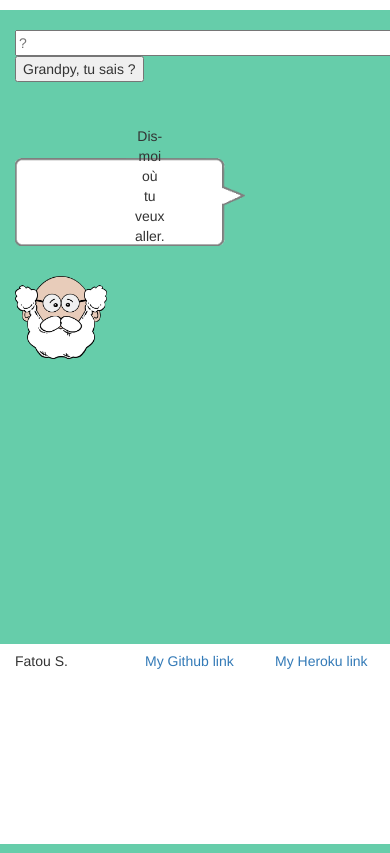
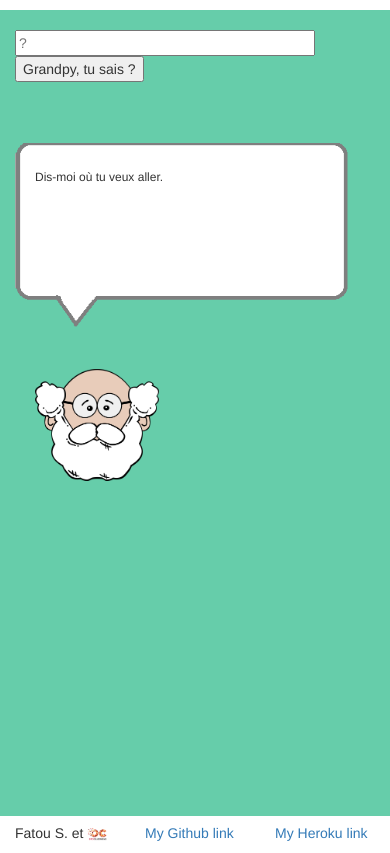
Before and after one commit to FatSin/oc-grandpy, a Flask app: page / in a window 390 px wide; the page is wider, and only the part inside the window is pictured. Run offline with Flask 2, Linux system fonts and the light colour scheme; some libraries are stand-ins or nearby versions.

Commit message:
Frontend enhancement

```diff
--- a/grandpyapp/static/script.js
+++ b/grandpyapp/static/script.js
@@ -1,11 +1,18 @@
 //Interface with Python file
 var form = document.getElementById('form');
 
+var mq = window.matchMedia("(min-width: 500px)")
+
+if(!mq.matches){
+	$('#bubble_img').attr("src",'/static/images/bubble_down.png');
+}
 
 
 form.addEventListener("submit",function(e) {
 
 	var q = form.elements.question.value;
+
+
 
 
 	console.log("parsing starts...pour"+q);
@@ -18,10 +25,13 @@
 
 
 
+
 	$.getJSON('/_callPython', {q}, function(data) {
 
 										//$('#grandpy').addClass('gprotate');
 										//Display grandpybot's answer
+
+										if(mq.matches){
 											 if (data.result.length >= 320){
 												 $('#bubble_img').css("height","210");
 												 $("#answer").css("margin-top","-190px");
@@ -35,6 +45,32 @@
 												$("#answer").css("padding-left","20px");
 												console.log('normal texte!');
 											 }
+
+											$('#link_wiki').css("margin-top","-30px");
+											$('#link_wiki').css("margin-left","-70px");
+										}
+
+										/*
+										else{
+
+
+											if (data.result.length >= 320){
+												 $('#bubble_img').css("height","210");
+												 $("#answer").css("margin-top","-190px");
+												$("#answer").css("padding-left","20px");
+
+												console.log('gros texte!');
+											 }
+											 else{
+												//$('#bubble_img').attr("height","100%");
+												$("#answer").css("margin-top","-160px");
+												$("#answer").css("padding-left","20px");
+												console.log('normal texte!');
+											 }
+
+
+										}
+										*/
 
 										$("#answer").text(data.result);
 										//$('#bubble').show();
@@ -57,8 +93,6 @@
 
 										if (typeof data.wiki !== 'undefined') {
 											$('#link_wiki').attr("href",data.wiki);
-											$('#link_wiki').css("margin-top","-30px");
-											$('#link_wiki').css("margin-left","-70px");
 											$('#link_wiki').css("display","inline");
 											$('#link_wiki').show();
 											console.log("lien wiki"+data.wiki);
--- a/grandpyapp/templates/index.html
+++ b/grandpyapp/templates/index.html
@@ -105,7 +105,7 @@
 
 		#gmaps
 		{
-			//margin-bottom:100px;
+			margin-bottom:50px;
 		}
 
 		.hidden-md
@@ -121,6 +121,64 @@
 			height:20px;
 		}
 
+		@media screen and (max-width: 500px)
+		{
+			#grandpy
+			{
+				margin-top:20px;
+				//margin-right:20px;
+				padding-left:20px;
+			}
+			#bubble_img
+			{
+				visibility:"hidden";
+				width=300px;
+				height=350px;
+			}
+			#answer
+			{
+				position:absolute;
+				text-align:center;
+				#margin-top: -190px;
+				margin-top: -170px;
+				padding-left:20px;
+				padding-right:50px;
+				text-overflow: ellipsis;
+				font-size:12px;
+			}
+			#question
+			{
+				width:300px;
+			}
+			#retry
+			{
+				padding-top:-20px;
+				margin-left:30px;
+			}
+			#bubble
+			{
+				visibility:"hidden";
+				width=300px;
+				height=500px;
+				padding-top:5px;
+				padding-left:-20px;
+				text-overflow: ellipsis;
+				//border:1px;
+				//background-color:white;
+			}
+			#link_wiki
+			{
+				margin-top:-10px;
+				padding-left:-20px;
+				padding-top:-100px;
+			}
+			#gmaps
+			{
+				width=100px;
+				height=50px;
+			}
+
+		}
 
 	</style>
 </head>
@@ -159,16 +217,16 @@
 			</div>
 			<div class="row" id=gpframe>
 					<!--<img id="bubble" src="{{url_for('static', filename='images/bubble.png')}}" width="30%" height="60%" hidden/>!-->
-				<div  id=bubble class="col-xs-8 col-sm-7 col-lg-offset-2 col-lg-5">
-					<img id=bubble_img src="{{url_for('static', filename='images/bubble.png')}}" width="100%">
+				<div  id=bubble class="col-xs-12 col-sm-7 col-lg-offset-2 col-lg-5">
+					<img id=bubble_img src="{{url_for('static', filename='images/bubble.png')}}" width="100%"/>
 					<p id=answer>Dis-moi où tu veux aller.</p>
 					<p><a hidden="hidden" id=link_wiki target="_blank">En savoir plus</a></p>
 				</div>
-				<div class="col-xs-8 col-sm-5 col-lg-5"><img id=grandpy src="{{url_for('static', filename='images/gp_normal.png')}}" width="40%"/></div>
+				<div class="col-xs-12 col-sm-5 col-lg-5"><img id=grandpy src="{{url_for('static', filename='images/gp_normal.png')}}" width="40%"/></div>
 			</div>
 				<!--<hr/>!-->
 			<div class="row">
-				<div class="col-sm-12 col-md-offset-4 col-md-4 ">
+				<div class="col-xs-5 col-sm-12 col-md-offset-4 col-md-4 ">
 					<iframe
 					  class="invisible"
 					  id=gmaps
@@ -184,14 +242,14 @@
 	<footer>
 		<div class="container-fluid">
 			<div class="row">
-				<div class="col-xs-4">
-					<p>Fatou S.</p>
+				<div class="col-xs-4 col-md-offset-3 col-md-2">
+					<p>Fatou S. et <img id=oclogo src="{{url_for('static', filename='images/oclogo.png')}}" width="20%"/></p>
 				</div>
-				<div class="col-xs-4">
-					<a href="https://github.com/FatSin/oc-grandpy">My Github link<a/>
+				<div class="col-xs-4 col-md-2">
+					<a href="https://github.com/FatSin/oc-grandpy" target="_blank">My Github link<a/>
 				</div>
-				<div class="col-xs-4">
-					<a href="https://oc-grandpy.herokuapp.com/">My Heroku link<a/>
+				<div class="col-xs-4 col-md-2">
+					<a href="https://oc-grandpy.herokuapp.com/" target="_blank">My Heroku link<a/>
 				</div>
 			</div>
 		</div>
```
Also changed, not shown: grandpyapp/static/images/bubble.png, grandpyapp/static/images/bubble_down.png (added), grandpyapp/static/images/oclogo.png (added). Lines whose indentation alone changed are shown as unchanged.
